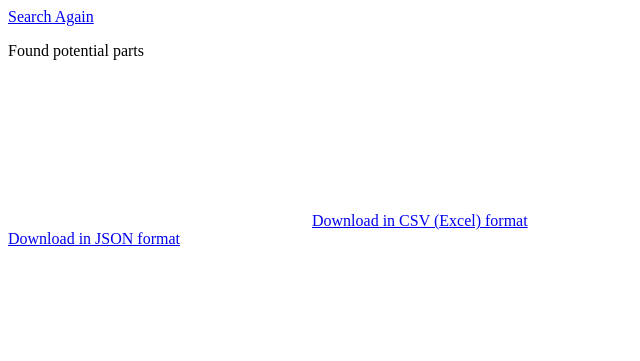
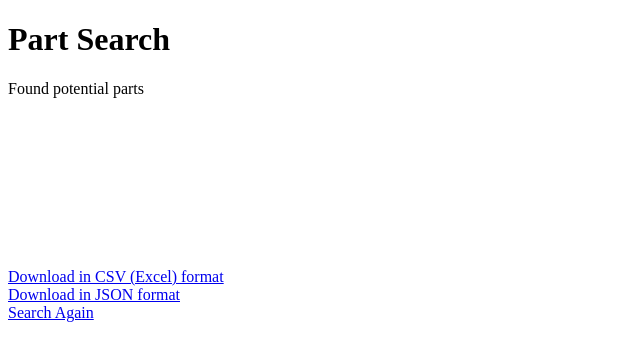
Before and after one commit to dsanderson/website-flask, a Flask app: a page that uses templates/results_page.html in a window 1280 px wide. Shown: the top 361 px of the page, without its empty margins (0-640 px from the left). Run offline with Flask 2, Linux system fonts and the light colour scheme; parts of the project's set-up code (start-up, migrations or seed data) failed here and were passed over; some libraries are stand-ins or nearby versions.

Commit message:
formatting plot

```diff
--- a/templates/results_page.html
+++ b/templates/results_page.html
@@ -9,11 +9,12 @@
 </head>
 <body>
 <div id="results-container">
-<a href="/flask/parts">Search Again</a>
+<h1>Part Search</h1>
 <p>Found <span id="part-count"></span> potential parts</p>
-<svg id="pc"></svg>
+<svg id="pc"></svg></br>
 <a href="/flask/parts/res/f/{{ name }}.csv">Download in CSV (Excel) format</a></br>
 <a href="/flask/parts/res/f/{{ name }}.json">Download in JSON format</a></br>
+<a href="/flask/parts">Search Again</a>
 <script src="/js/d3/d3.min.js" charset="utf-8"></script>
 <script type="text/javascript">
 var margin = {top: 30, right: 10, bottom: 10, left: 10},
@@ -35,9 +36,9 @@
   .append("g")
     .attr("transform", "translate(" + margin.left + "," + margin.top + ")");
 
-var count;
 d3.csv("/flask/parts/res/f/{{ name }}.csv", function(error, cars) {
 
+  document.getElementById("part-count").innerHTML = cars.length;
   // Extract the list of dimensions and create a scale for each.
   x.domain(dimensions = d3.keys(cars[0]).filter(function(d) {
     return d != "url" && (y[d] = d3.scale.linear()
```
